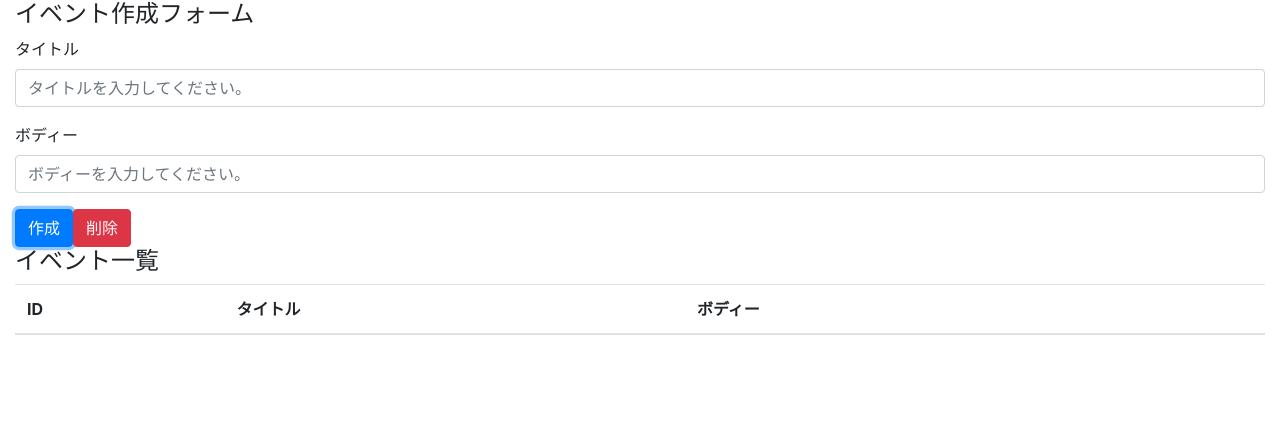
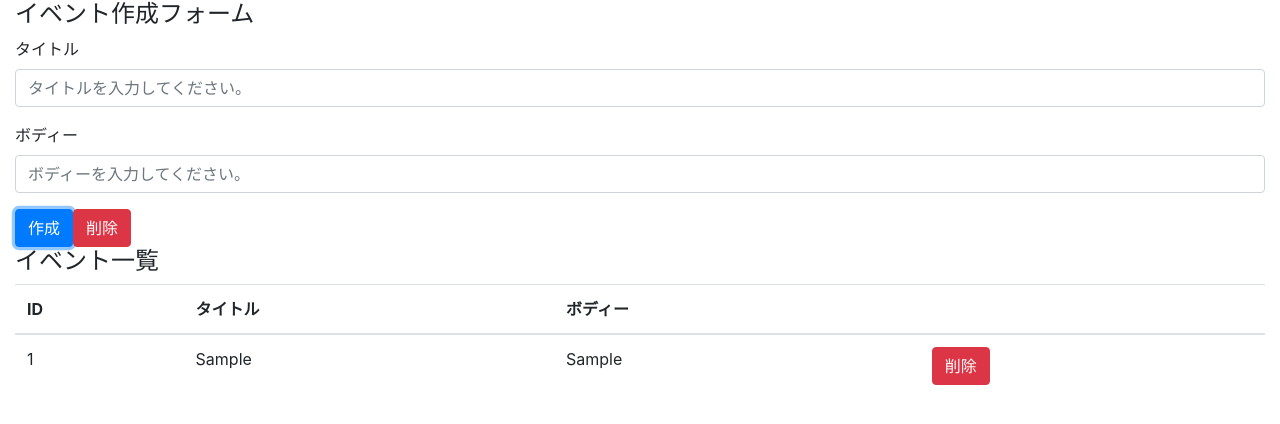
Before and after one commit to nabesuke5098/react-hooks, a React (Create React App) app: page / in a window 1280 px wide. Both pictures are taken after typing "Sample", "Sample" into the empty fields and a click on the button "作成". Shown: the top 424 px of the page. Built offline with nearby package versions, Linux system fonts and the light colour scheme.

Commit message:
[add_delete_event]

```diff
--- a/src/components/App.js
+++ b/src/components/App.js
@@ -1,5 +1,6 @@
 import React, { useReducer, useState } from 'react';
 import reducer from '../reducers';
+import Event from './Event';
 import 'bootstrap/dist/css/bootstrap.min.css';
 
 const App = () =>  {
@@ -50,7 +51,7 @@
           </tr>
         </thead>
         <tbody>
-
+          { state.map((event, index) => (<Event key={index} event={event} dispatch={dispatch} />))}
         </tbody>
       </table>
     </div>
--- /dev/null
+++ b/src/components/Event.js
@@ -0,0 +1,17 @@
+import React from 'react';
+
+const Event = ({ event, dispatch }) => {
+  const id = event.id;
+  const handleClickDeleteButton = () => {
+    dispatch({ type: 'DELETE_EVENT', id })
+  }
+  return (
+    <tr>
+      <td>{id}</td>
+      <td>{event.title}</td>
+      <td>{event.body}</td>
+      <td><button type="button" className="btn btn-danger" onClick={handleClickDeleteButton}>削除</button></td>
+    </tr>
+  )
+}
+export default Event;
--- a/src/reducers/index.js
+++ b/src/reducers/index.js
@@ -6,7 +6,7 @@
       const id = length === 0 ? 1 : state[length - 1].id + 1;
       return [...state, { id, ...event }];
     case 'DELETE_EVENT':
-      return state
+      return state.filter(event => event.id !== action.id);
     case 'DELETE_ALL_EVENTS':
       return [];
     default:
```
